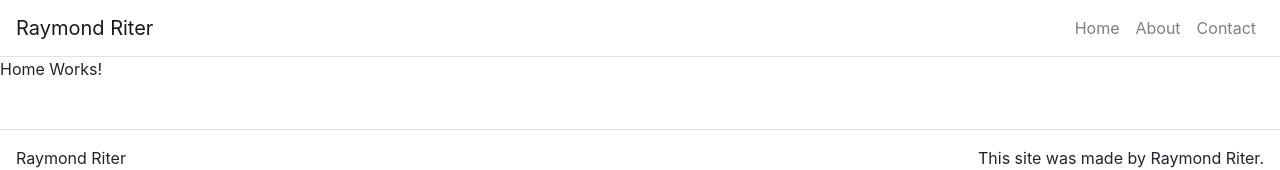
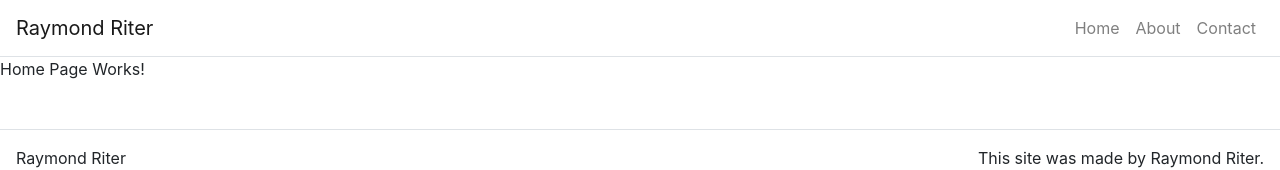
Before and after one commit to Raymondriter/Ray-Portfolio-Website, a React (Create React App) app in the folder portfolio-app/: page / in a window 1280 px wide. Shown: the top 170 px of the page. Built offline with nearby package versions, Linux system fonts and the light colour scheme.

Commit message:
added about and contact page with react bootstrap router

```diff
--- a/portfolio-app/src/App.js
+++ b/portfolio-app/src/App.js
@@ -6,7 +6,9 @@
 import Nav from "react-bootstrap/Nav";
 
 import Footer from "./components/Footer";
-import Home from "./pages/HomePage";
+import HomePage from "./pages/HomePage";
+import AboutPage from "./pages/AboutPage";
+import ContactPage from "./pages/ContactPage";
 
 class App extends React.Component {
 
@@ -49,7 +51,9 @@
                             </Nav>
                         </Navbar.Collapse>
                     </Navbar>
-                    <Route path="/" exact render={() => <Home title={this.state.home.title} subTitle={this.state.home.subTitle} text={this.state.home.text} />} />
+                    <Route path="/" exact render={() => <HomePage title={this.state.home.title} subTitle={this.state.home.subTitle} text={this.state.home.text} />} />
+                    <Route path="/about" render={() => <AboutPage title={this.state.about.title}/>} />
+                    <Route path="/contact" render={() => <ContactPage title={this.state.contact.title}/>} />
                     <Footer />
                 </Container>
             </Router>
--- /dev/null
+++ b/portfolio-app/src/pages/AboutPage.js
@@ -0,0 +1,10 @@
+import React from "react";
+
+function AboutPage(props) {
+
+    return(
+        <p>About Page Works!</p>
+    );
+}
+
+export default AboutPage;
--- /dev/null
+++ b/portfolio-app/src/pages/ContactPage.js
@@ -0,0 +1,10 @@
+import React from "react";
+
+function ContactPage(props) {
+
+    return(
+        <p>Contact Page Works!</p>
+    );
+}
+
+export default ContactPage;
--- a/portfolio-app/src/pages/HomePage.js
+++ b/portfolio-app/src/pages/HomePage.js
@@ -3,7 +3,7 @@
 function HomePage(props) {
 
     return(
-        <p>Home Works!</p>
+        <p>Home Page Works!</p>
     );
 }
 
```
